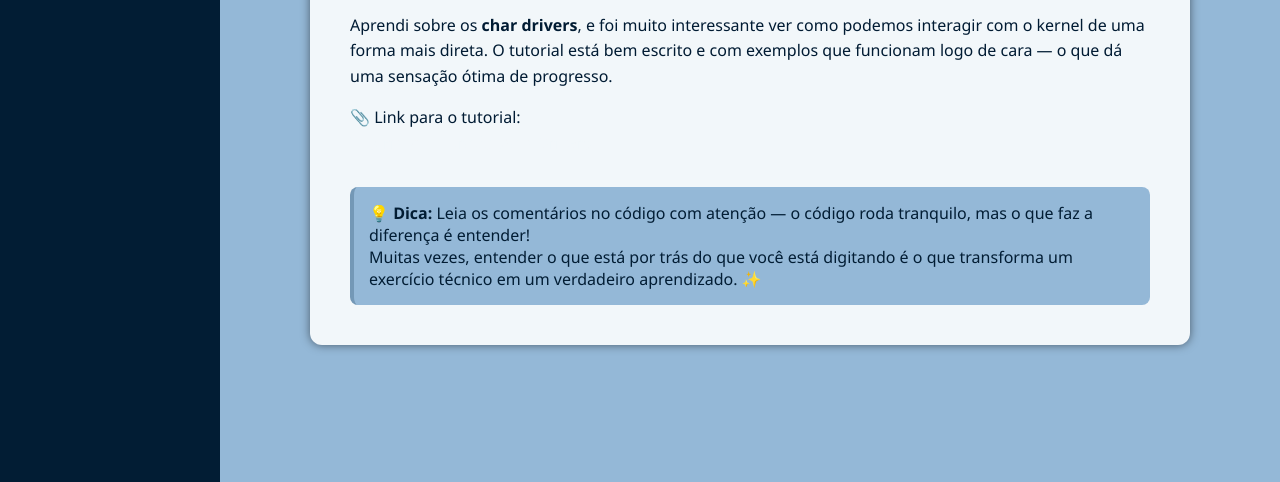
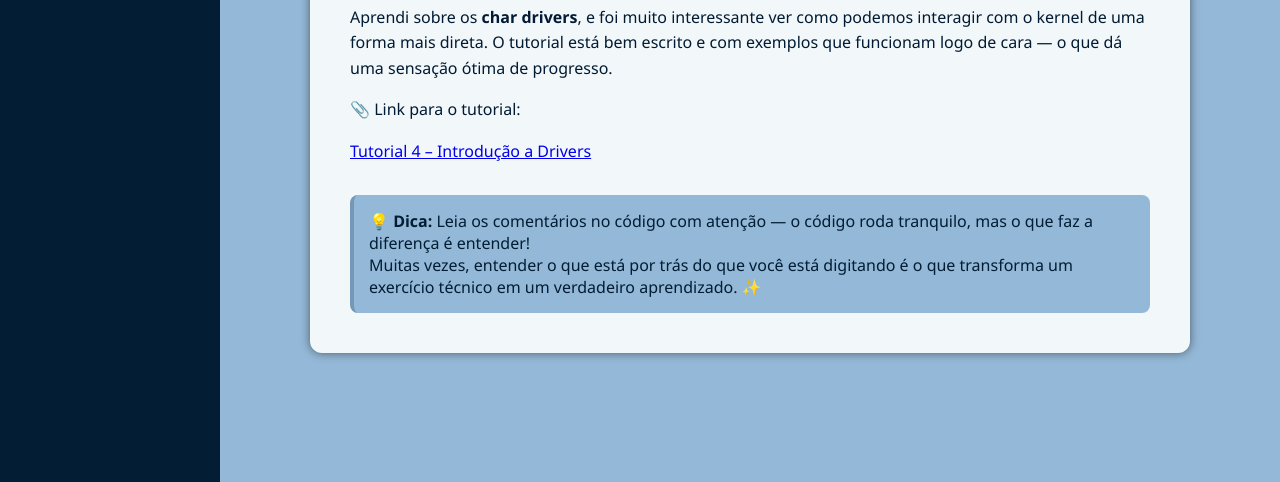
Before and after one commit to marianavalerio2/marianavalerio2.github.io, a plain HTML site: page tutoriais/tutorial4.html in a window 1280 px wide. Shown: the part 318-800 px from the top of the page. Drawn offline with Linux system fonts and the light colour scheme.

Commit message:
Fix link

```diff
--- a/tutoriais/tutorial4.html
+++ b/tutoriais/tutorial4.html
@@ -94,10 +94,7 @@
     <p>Aprendi sobre os <strong>char drivers</strong>, e foi muito interessante ver como podemos interagir com o kernel de uma forma mais direta. O tutorial está bem escrito e com exemplos que funcionam logo de cara — o que dá uma sensação ótima de progresso.</p>
 
     <p>📎 Link para o tutorial:<br>
-      <a class="tutorial-link" href="https://flusp.ime.usp.br/kernel/char-drivers-intro/" target="_blank">
-        Tutorial 4 – Introdução a Drivers
-      </a>
-    </p>
+    <p><a href="https://flusp.ime.usp.br/kernel/char-drivers-intro/" target="_blank">Tutorial 4 – Introdução a Drivers</a></p>
 
     <div class="dica">
       <strong>💡 Dica:</strong> Leia os comentários no código com atenção — o código roda tranquilo, mas o que faz a diferença é entender!<br>
```
Also changed, not shown: tutoriais/tutorial5.html (+1 -4 lines).
